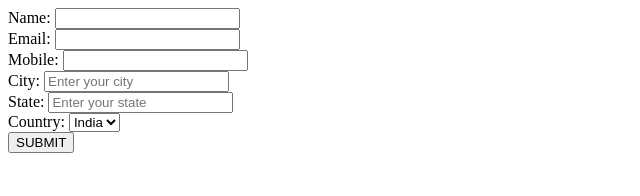
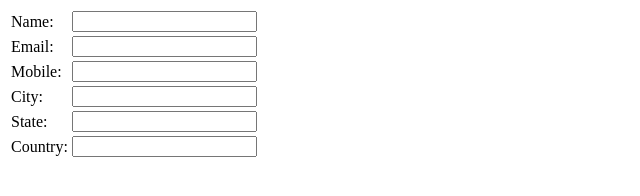
Before and after one commit to IBM-EPBL/IBM-Project-52441-1661004135, a plain HTML site: page index.html in a window 1280 px wide. Shown: the whole page, without its empty margins (0-640 px from the left). Drawn offline with Linux system fonts and the light colour scheme.

Commit message:
Add files via upload

```diff
--- a/index.html
+++ b/index.html
@@ -1,46 +1,16 @@
 <!DOCTYPE html>
-<html lang="en">
-<head>
-    <meta charset="UTF-8">
-    <meta http-equiv="X-UA-Compatible" content="IE=edge">
-    <meta name="viewport" content="width=device-width, initial-scale=1.0">
-    <title>Form</title>
-</head>
+<html>
+<head User Registration Form </head>
 <body>
-    <form>
-        <div>
-            <label for="Name">Name:</label>
-            <input type="text" name="Name" id="Name">
-        </div>
-
-        <div>
-            <label for="email">Email:</label>
-            <input type="email" name="email" id="email">
-        </div>
-        <div>
-            <label for="mobile">Mobile:</label>
-            <input type="tel" name="mobile" id="mobile" maxlength="10">
-        </div>
-        <div>
-            <label for="city">City:</label>
-            <input type="text" name="city" id="city" placeholder="Enter your city"
-
-        </select>
-        </div>
-        <div>
-            <label for="state">State:</label>
-            <input type="text" name="state" id="state" placeholder="Enter your state">
-        </select>
-    </div>
-    <div>
-        <label for="country">Country:</label>
-        <select name="India" id="country">
-            <option>India</option>
-        </select>
-    </div>
-    <button>SUBMIT</button>
-
+<form>
+<table>
+<tr><td><lable for="name">Name:</lable></td><td><input type="text" id="name" name="name"></td></tr>
+<tr><td><lable for="email">Email:</lable></td><td><input type="text" id="email" email="email"></td></tr>
+<tr><td><lable for="mobile">Mobile:</lable></td><td><input type="text" id="mobile" mobile="mobile"></td></tr>
+<tr><td><lable for="city">City:</lable></td><td><input type="text" id="city" city="city"></td></tr>
+<tr><td><lable for="state">State:</lable></td><td><input type="text" id="state" state="state"></td></tr>
+<tr><td><lable for="country">Country:</lable></td><td><input type="text" id="country" country="country"></td></tr>
+</lable>
 </form>
-
 </body>
 </html>
```
